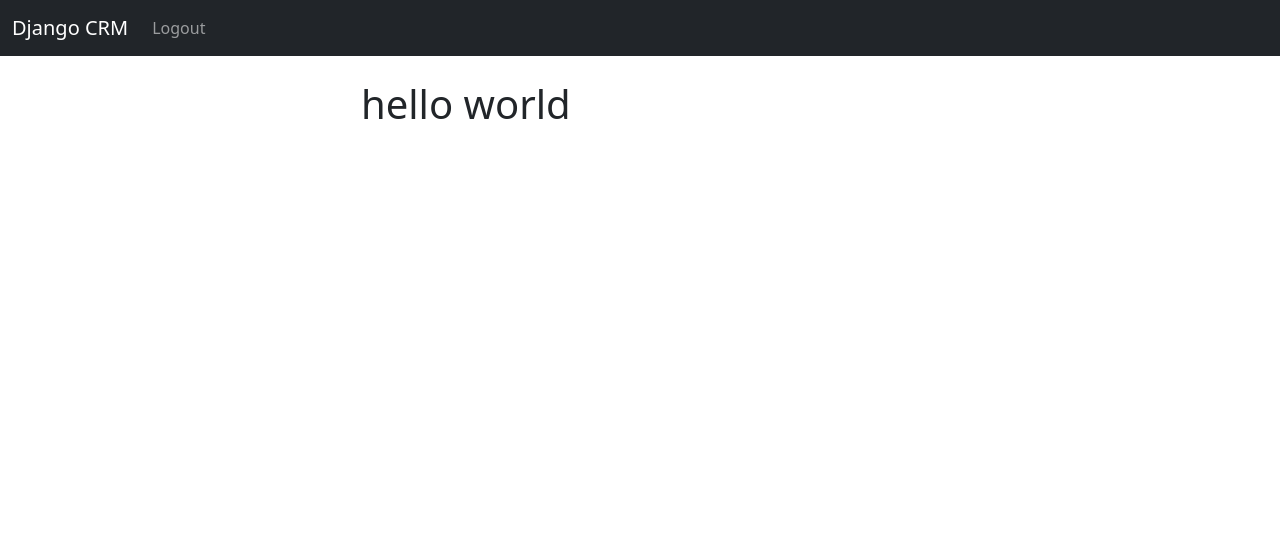
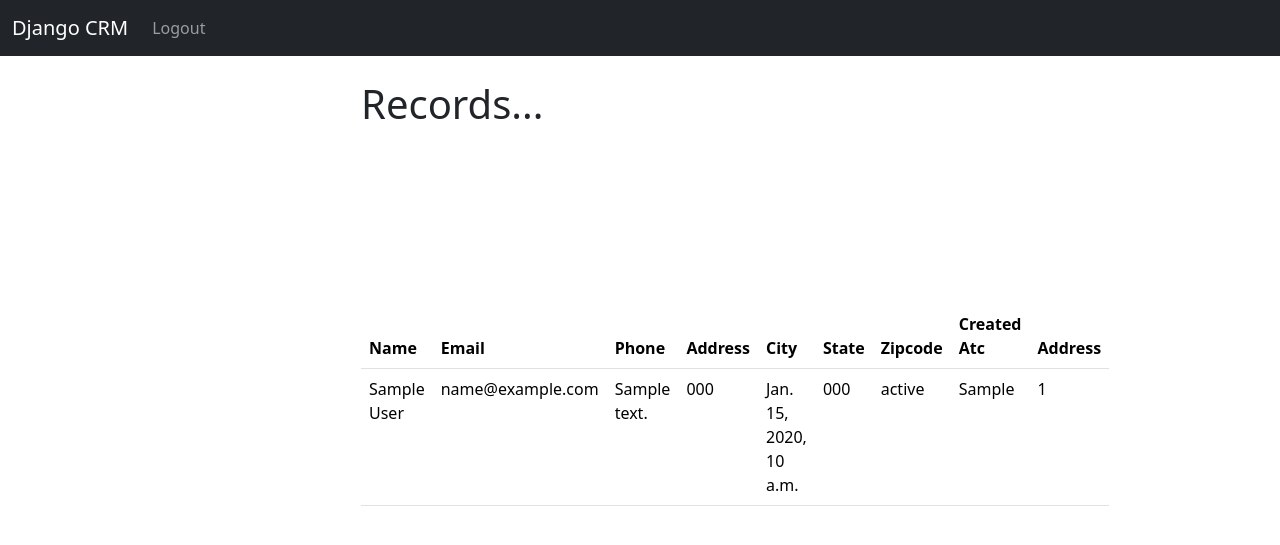
Before and after one commit to tmbumd/Django-CRM, a Django app: template website/templates/home.html in a window 1280 px wide. Shown: the top 545 px of the page. Run offline with Django 4.2, Linux system fonts and the light colour scheme; the template is opened without the code that fills it: values that come from a table or form of the project are taken from there, others are empty; a user stored in the database is signed in; tables that the repository leaves empty hold one stand-in row (values such as "Sample post"); parts of the project's set-up code (start-up, migrations or seed data) failed here and were passed over.

Commit message:
record.html update'

```diff
--- a/website/templates/home.html
+++ b/website/templates/home.html
@@ -1,14 +1,61 @@
 {% extends 'base.html' %}
 {% block content %}
 
-
+<div>
 
 <div class="col-md-6 offset-md-3">
 
 {% if user.is_authenticated %}
-<h1>hello world</h1>
+<h1>Records...</h1>
+
+<table class="table table-striped">
+  <thead>
+    <tr>
+      <th scope="col">Name</th>
+      <th scope="col">Email</th>
+      <th scope="col">Phone</th>
+      <th scope="col">Address</th>
+      <th scope="col">City</th>
+      <th scope="col">State</th>
+      <th scope="col">Zipcode</th>
+      <th scope="col">Created Atc</th>
+      <th scope="col">Address</th>
+
+    </tr>
+  </thead>
+  <tbody>
+    <tr>
+
+    </tr>
+
+{% if records %}
+  {% for record in records %}
+  <tr>
+     <td> {{record.first_name}}</br>
+      {{record.last_name}}</br></td>
+      <td>{{record.email}}</br></td>
+      <td>{{record.address}}</br></td>
+      <td>{{record.zipcode}}</td></br>
+      <td>{{ record.created_at}}</td></br>
+      <td>{{record.phone}}</td></br>
+      <td>{{record.state}}</td></br>
+      <td> {{record.city}}</td></br>
+      <td> {{record.id}}</td></br>
+  </tr>
+    </br>
+  </div>
+</tbody>
+    </table>
+
+  {% endfor %}
+
+
+{% endif %}
+
+
 {% else %}
 
+<div class="col-md-6 offset-md-3">
 <h1>Login</h1>
 <br/>
 
--- a/website/urls.py
+++ b/website/urls.py
@@ -7,5 +7,8 @@ urlpatterns = [
     #path('login/', views.login_user, name='login'),
     path('logout/', views.logout_user, name='logout'),
     path('register/', views.register_user, name='register')
+    path('record/<int:pk', views.customer_record, name='record')
+
+
 
 ]
```
Also changed, not shown: website/views.py (+11 -1 lines), website/templates/record.html (added).
